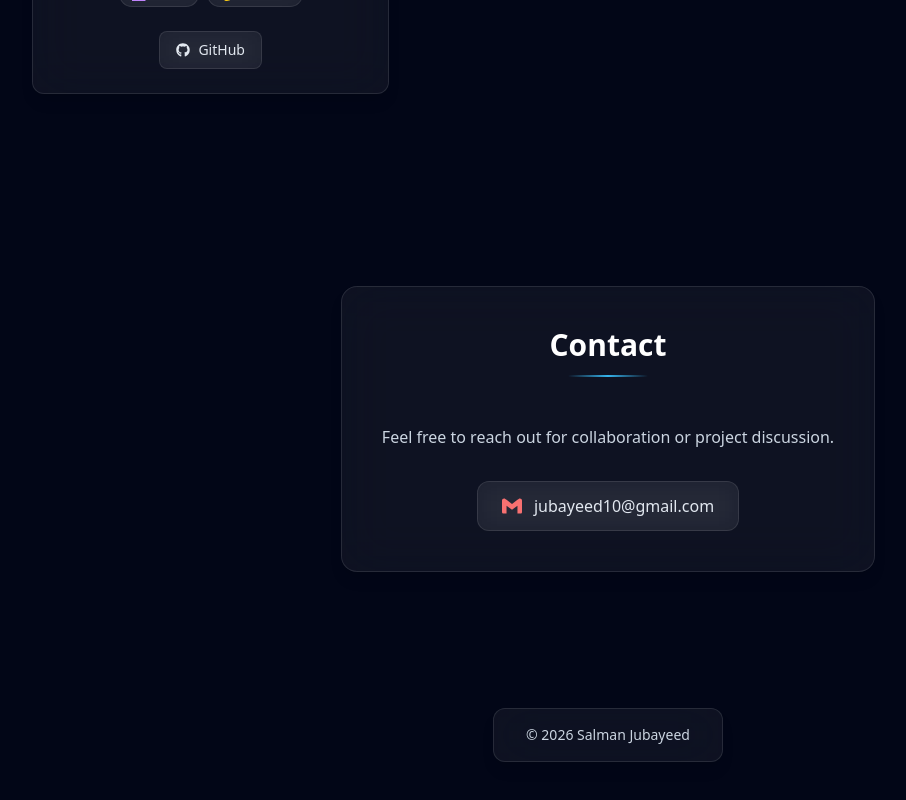
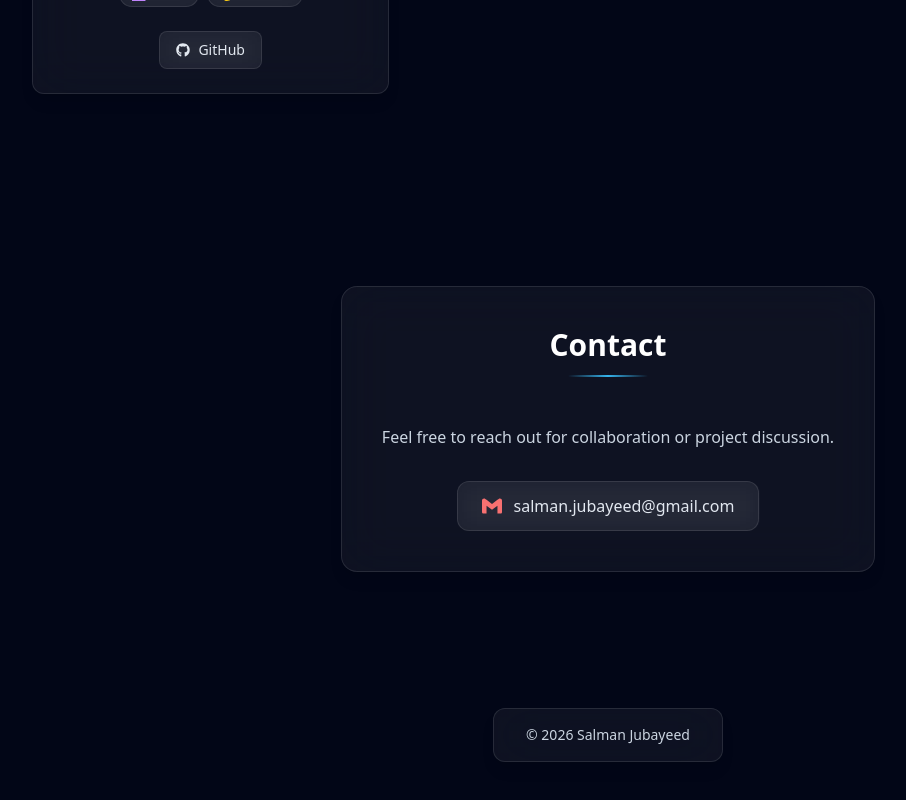
Before and after one commit to SalmanJubayeed/Portfolio, a React (Vite) app: page / in a window 1280 px wide. Shown: the part 2612-3412 px from the top of the page, without its empty margins (32-938 px from the left). Built offline with nearby package versions, Linux system fonts and the light colour scheme.

Commit message:
Update email address in profile.js

```diff
--- a/src/data/profile.js
+++ b/src/data/profile.js
@@ -3,7 +3,7 @@ export const profile = {
   title: "CSE Student | Software Developer",
   bio: "Computer Science student passionate about building web and mobile applications and solving real-world problems.",
 
-  email: "jubayeed10@gmail.com",
+  email: "salman.jubayeed@gmail.com",
 
   github: "https://github.com/SalmanJubayeed",
   linkedin: "https://www.linkedin.com/in/Salman-Jubayeed/",
```
